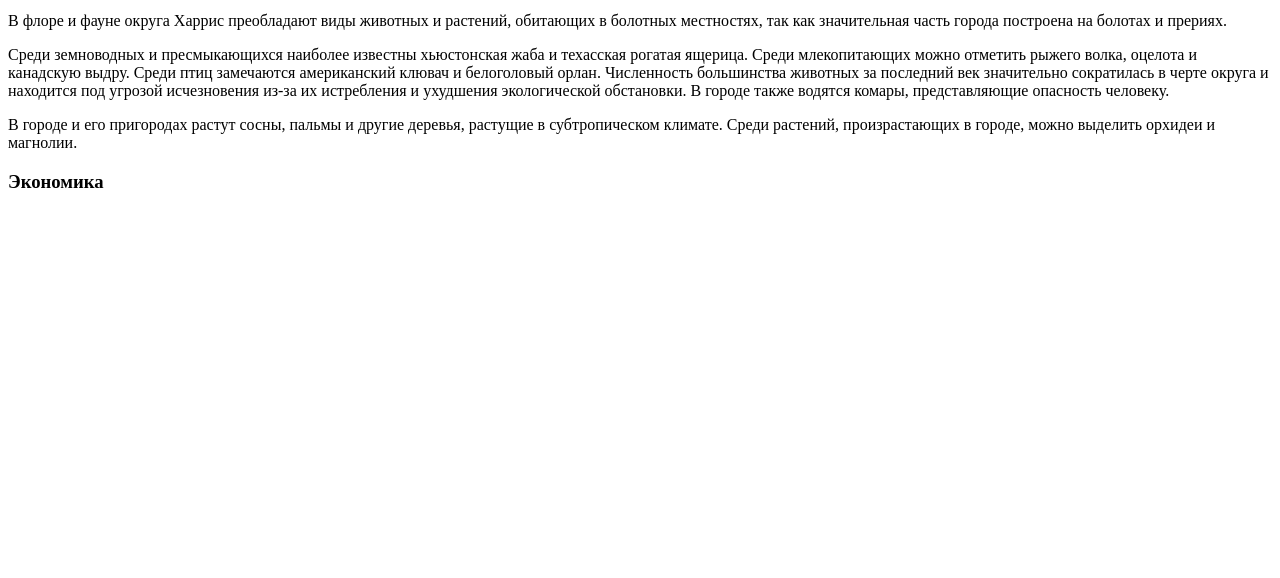
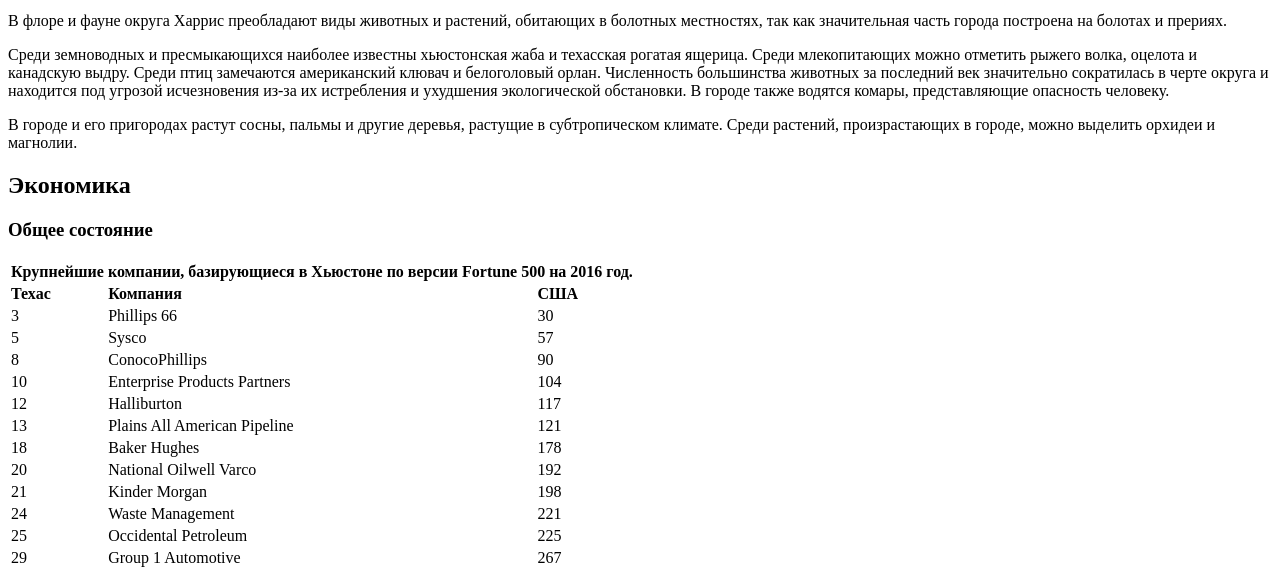
Before and after one commit to nadyaiva/html_practice, a plain HTML site: page index.html in a window 1280 px wide. Shown: the part 2364-2942 px from the top of the page. Before the commit the page ends 2576 px from the top, so only its background shows below. Drawn offline with Linux system fonts and the light colour scheme.

Commit message:
added economic table

```diff
--- a/index.html
+++ b/index.html
@@ -163,7 +163,87 @@
 <p>Среди земноводных и пресмыкающихся наиболее известны хьюстонская жаба и техасская рогатая ящерица. Среди млекопитающих можно отметить рыжего волка, оцелота и канадскую выдру. Среди птиц замечаются американский клювач и белоголовый орлан. Численность большинства животных за последний век значительно сократилась в черте округа и находится под угрозой исчезновения из-за их истребления и ухудшения экологической обстановки. В городе также водятся комары, представляющие опасность человеку.</p>
 <p>В городе и его пригородах растут сосны, пальмы и другие деревья, растущие в субтропическом климате. Среди растений, произрастающих в городе, можно выделить орхидеи и магнолии.</p>
 
-<h3 id="anchor3">Экономика</h3>
+<h2 id="anchor3">Экономика</h3>
+    <h3>Общее состояние</h3>
+<table>
+    <thead>
+        <tr>
+            <th colspan="3">
 
+Крупнейшие компании, базирующиеся в Хьюстоне по версии Fortune 500 на 2016 год.
+            </th>
+        </tr>
+    </thead>
+<tr>
+    <td>
+        <b>Техас</b>
+    </td>
+    <td>
+        <b>Компания</b>
+    </td>
+    <td>
+        <b>США</b>
+    </td>
+</tr>
+<tr>
+    <td>3</td>
+    <td>Phillips 66</td>
+    <td>30</td></tr>
+<tr>
+    <td>5</td>
+    <td>Sysco</td>
+    <td>57</td>
+</tr>
+<tr>
+    <td>8</td>
+    <td>ConocoPhillips</td>
+    <td>90</td>
+</tr>
+<tr>
+    <td>10</td>
+    <td>Enterprise Products Partners</td>
+    <td>104</td>
+</tr>
+<tr>
+    <td>12</td>
+    <td>Halliburton</td>
+    <td>117</td>
+</tr>
+<tr>
+    <td>13</td>
+    <td>Plains All American Pipeline</td>
+    <td>121</td>
+</tr>
+<tr>
+    <td>18</td>
+    <td>Baker Hughes</td>
+    <td>178</td>
+</tr>
+<tr>
+    <td>20</td>
+    <td>National Oilwell Varco</td>
+    <td>192</td>
+</tr>
+<tr>
+    <td>21</td>
+    <td>Kinder Morgan</td>
+    <td>198</td>
+</tr>
+<tr>
+    <td>24</td>
+    <td>Waste Management</td>
+    <td>221</td>
+</tr>
+<tr>
+    <td>25</td>
+    <td>Occidental Petroleum</td>
+    <td>225</td>
+</tr>
+<tr>
+    <td>29</td>
+    <td>Group 1 Automotive</td>
+    <td>267</td>
+</tr>
+</table>
 </body>
 </html>
```
